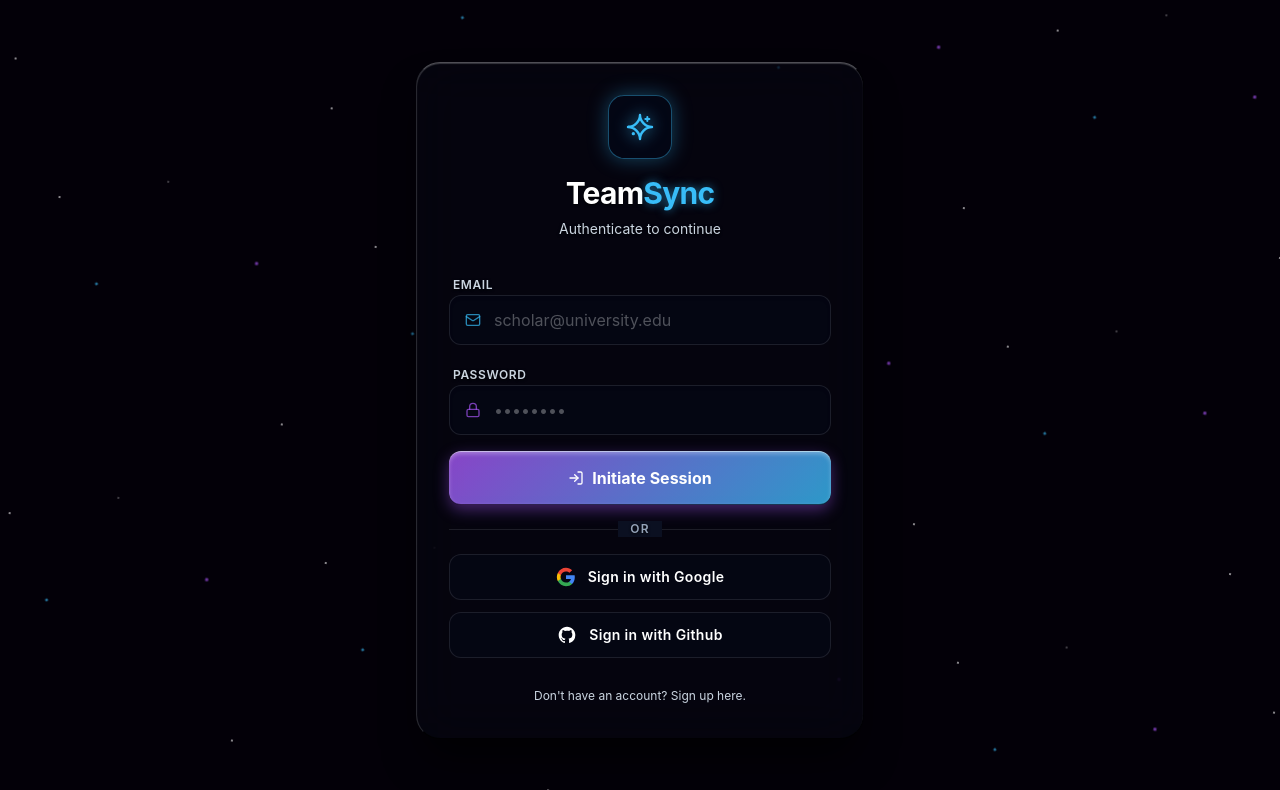
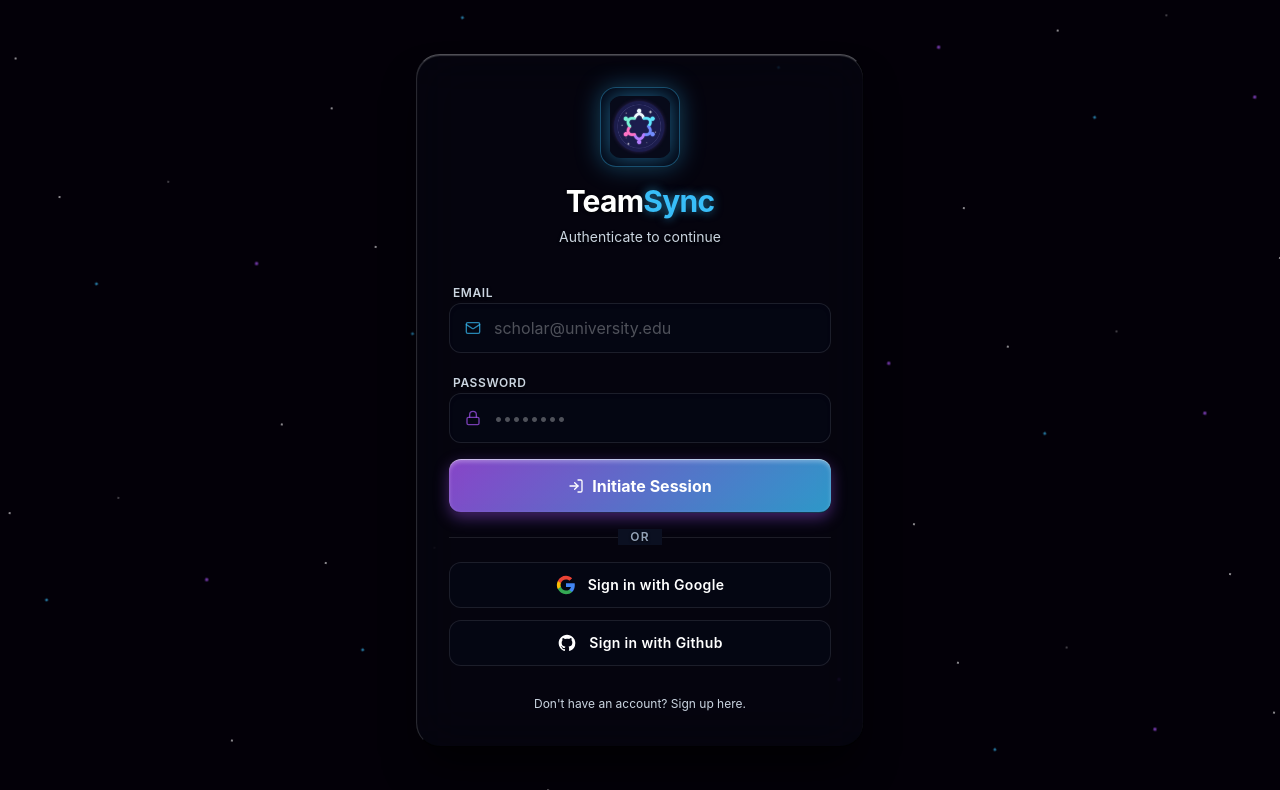
Before and after one commit to sowmi151/TeamSync, a React (Vite) app: page / in a window 1280 px wide. Shown: the top 790 px of the page. Built offline with nearby package versions, Linux system fonts and the light colour scheme.

Commit message:
logo changed

```diff
--- a/index.html
+++ b/index.html
@@ -3,17 +3,34 @@
   <head>
     <meta charset="UTF-8" />
     <meta name="viewport" content="width=device-width, initial-scale=1.0" />
-    <title>TeamSync — Intelligent Team Matching System for College Students</title>
-    <meta name="description" content="Intelligent team matching system for college students. Find compatible teammates with complementary skills for projects, hackathons, and research." />
-    <meta property="og:title" content="TeamSync — Intelligent Team Matching System for College Students" />
-    <meta property="og:description" content="Intelligent team matching system for college students. Find compatible teammates with complementary skills for projects, hackathons, and research." />
+    <title>
+      TeamSync — Intelligent Team Matching System for College Students
+    </title>
+    <meta
+      name="description"
+      content="Intelligent team matching system for college students. Find compatible teammates with complementary skills for projects, hackathons, and research."
+    />
+    <meta
+      property="og:title"
+      content="TeamSync — Intelligent Team Matching System for College Students"
+    />
+    <meta
+      property="og:description"
+      content="Intelligent team matching system for college students. Find compatible teammates with complementary skills for projects, hackathons, and research."
+    />
     <meta property="og:type" content="website" />
     <meta name="twitter:card" content="summary_large_image" />
-    <link rel="preconnect" href="https://fonts.googleapis.com">
-    <link rel="preconnect" href="https://fonts.gstatic.com" crossorigin>
-    <link href="https://fonts.googleapis.com/css2?family=Cormorant+Garamond:ital,wght@0,500;0,600;0,700;1,600&family=Plus+Jakarta+Sans:wght@400;500;600;700&family=JetBrains+Mono:wght@400;500;600&display=swap" rel="stylesheet">
+    <link rel="preconnect" href="https://fonts.googleapis.com" />
+    <link rel="preconnect" href="https://fonts.gstatic.com" crossorigin />
+    <link
+      href="https://fonts.googleapis.com/css2?family=Cormorant+Garamond:ital,wght@0,500;0,600;0,700;1,600&family=Plus+Jakarta+Sans:wght@400;500;600;700&family=JetBrains+Mono:wght@400;500;600&display=swap"
+      rel="stylesheet"
+    />
+    <link rel="icon" type="image/png" href="/logo.png" />
   </head>
-  <body class="bg-[#09090B] text-[#FAF7F2] antialiased selection:bg-[#967246] selection:text-[#FAF7F2] min-h-screen">
+  <body
+    class="bg-[#09090B] text-[#FAF7F2] antialiased selection:bg-[#967246] selection:text-[#FAF7F2] min-h-screen"
+  >
     <div id="root"></div>
     <script type="module" src="/src/main.tsx"></script>
   </body>
--- a/src/components/auth/LoginView.tsx
+++ b/src/components/auth/LoginView.tsx
@@ -1,5 +1,12 @@
 import React, { useState } from "react";
-import { Mail, Lock, LogIn, User, UserPlus, Loader2 } from "lucide-react";
+import {
+  Mail,
+  Lock,
+  LogIn,
+  User,
+  UserPlus,
+  Loader2,
+} from "lucide-react";
 
 interface LoginViewProps {
   onLogin: (name?: string, email?: string) => void;
@@ -11,7 +18,9 @@ export const LoginView: React.FC<LoginViewProps> = ({ onLogin }) => {
   const [email, setEmail] = useState("");
   const [password, setPassword] = useState("");
   const [isHovering, setIsHovering] = useState(false);
-  const [loadingProvider, setLoadingProvider] = useState<"form" | "google" | "github" | null>(null);
+  const [loadingProvider, setLoadingProvider] = useState<
+    "form" | "google" | "github" | null
+  >(null);
 
   const handleSubmit = (e: React.FormEvent) => {
     e.preventDefault();
@@ -25,7 +34,6 @@ export const LoginView: React.FC<LoginViewProps> = ({ onLogin }) => {
   const handleOAuthSignIn = (provider: "google" | "github") => {
     setLoadingProvider(provider);
     setTimeout(() => {
-      // Passes authenticated user back to App.tsx to complete login
       if (provider === "google") {
         onLogin("Google Scholar", "scholar@gmail.com");
       } else {
@@ -58,29 +66,14 @@ export const LoginView: React.FC<LoginViewProps> = ({ onLogin }) => {
         {/* Animated Glass Glare */}
         <div className="absolute top-0 left-[-150%] w-[50%] h-full bg-gradient-to-r from-transparent via-[rgba(255,255,255,0.08)] to-transparent skew-x-[-25deg] animate-[glassShine_6s_infinite] pointer-events-none" />
 
-        {/* Header with Custom Glowing Star Logo */}
+        {/* Header with Your Custom Logo */}
         <div className="text-center mb-8 relative z-10">
-          <div className="inline-flex items-center justify-center w-16 h-16 rounded-2xl bg-[rgba(5,8,25,0.7)] border border-[#38BDF8]/40 shadow-[0_0_20px_rgba(56,189,248,0.35)] mb-4">
-            <svg
-              viewBox="0 0 24 24"
-              fill="none"
-              className="w-8 h-8 text-[#38BDF8] drop-shadow-[0_0_8px_rgba(56,189,248,0.8)]"
-            >
-              <path
-                d="M12 3C12 7.8 16.2 12 21 12C16.2 12 12 16.2 12 21C12 16.2 7.8 12 3 12C7.8 12 12 7.8 12 3Z"
-                stroke="currentColor"
-                strokeWidth="1.8"
-                strokeLinecap="round"
-                strokeLinejoin="round"
-              />
-              <circle cx="7" cy="17" r="1.25" fill="currentColor" />
-              <path
-                d="M17.5 4.5V7.5M16 6H19"
-                stroke="currentColor"
-                strokeWidth="1.5"
-                strokeLinecap="round"
-              />
-            </svg>
+          <div className="inline-flex items-center justify-center w-20 h-20 rounded-2xl bg-[rgba(5,8,25,0.7)] border border-[#38BDF8]/40 shadow-[0_0_25px_rgba(56,189,248,0.35)] mb-4 overflow-hidden p-2">
+            <img
+              src="/logo.png.jpeg"
+              alt="TeamSync Logo"
+              className="w-full h-full object-contain rounded-xl drop-shadow-[0_0_10px_rgba(56,189,248,0.5)]"
+            />
           </div>
 
           <h1 className="text-3xl font-bold text-white tracking-tight mb-2">
@@ -195,8 +188,8 @@ export const LoginView: React.FC<LoginViewProps> = ({ onLogin }) => {
               {loadingProvider === "form"
                 ? "Connecting..."
                 : isLoginMode
-                ? "Initiate Session"
-                : "Create Scholar Profile"}
+                  ? "Initiate Session"
+                  : "Create Scholar Profile"}
             </span>
           </button>
         </form>
@@ -211,7 +204,6 @@ export const LoginView: React.FC<LoginViewProps> = ({ onLogin }) => {
 
         {/* OAuth Buttons */}
         <div className="flex flex-col gap-3 relative z-10">
-          {/* Sign in with Google */}
           <button
             type="button"
             disabled={loadingProvider !== null}
@@ -241,11 +233,12 @@ export const LoginView: React.FC<LoginViewProps> = ({ onLogin }) => {
               </svg>
             )}
             <span className="text-sm font-semibold tracking-wide">
-              {loadingProvider === "google" ? "Signing in..." : "Sign in with Google"}
+              {loadingProvider === "google"
+                ? "Signing in..."
+                : "Sign in with Google"}
             </span>
           </button>
 
-          {/* Sign in with GitHub */}
           <button
             type="button"
             disabled={loadingProvider !== null}
@@ -255,7 +248,10 @@ export const LoginView: React.FC<LoginViewProps> = ({ onLogin }) => {
             {loadingProvider === "github" ? (
               <Loader2 className="h-5 w-5 animate-spin text-white" />
             ) : (
-              <svg className="h-5 w-5 fill-current text-white" viewBox="0 0 24 24">
+              <svg
+                className="h-5 w-5 fill-current text-white"
+                viewBox="0 0 24 24"
+              >
                 <path
                   fillRule="evenodd"
                   clipRule="evenodd"
@@ -264,7 +260,9 @@ export const LoginView: React.FC<LoginViewProps> = ({ onLogin }) => {
               </svg>
             )}
             <span className="text-sm font-semibold tracking-wide">
-              {loadingProvider === "github" ? "Signing in..." : "Sign in with Github"}
+              {loadingProvider === "github"
+                ? "Signing in..."
+                : "Sign in with Github"}
             </span>
           </button>
         </div>
--- a/src/components/common/Header.tsx
+++ b/src/components/common/Header.tsx
@@ -72,11 +72,11 @@ export const Header: React.FC<HeaderProps> = ({
             onClick={() => setActiveTab("dashboard")}
             className="flex items-center gap-2.5 group text-left"
           >
-            <div className="w-8 h-8 rounded-lg bg-linear-to-tr from-[#1E1A14] to-[#2E271B] flex items-center justify-center border border-[#D4AF37]/35 shadow-sm group-hover:border-[#D4AF37]/60 transition-colors">
-              <span className="font-serif-title font-bold text-sm text-[#E5C07B]">
-                TS
-              </span>
-            </div>
+        <img
+  src="/logo.png.jpeg"
+  alt="TeamSync Logo"
+  className="w-9 h-9 object-contain rounded-xl"
+/>
             <span className="font-serif-title text-2xl font-bold tracking-tight text-[#FAF7F2] group-hover:text-[#E8D390] transition-colors">
               TeamSync
             </span>
```
Also changed, not shown: public/logo.png.jpeg (added).
